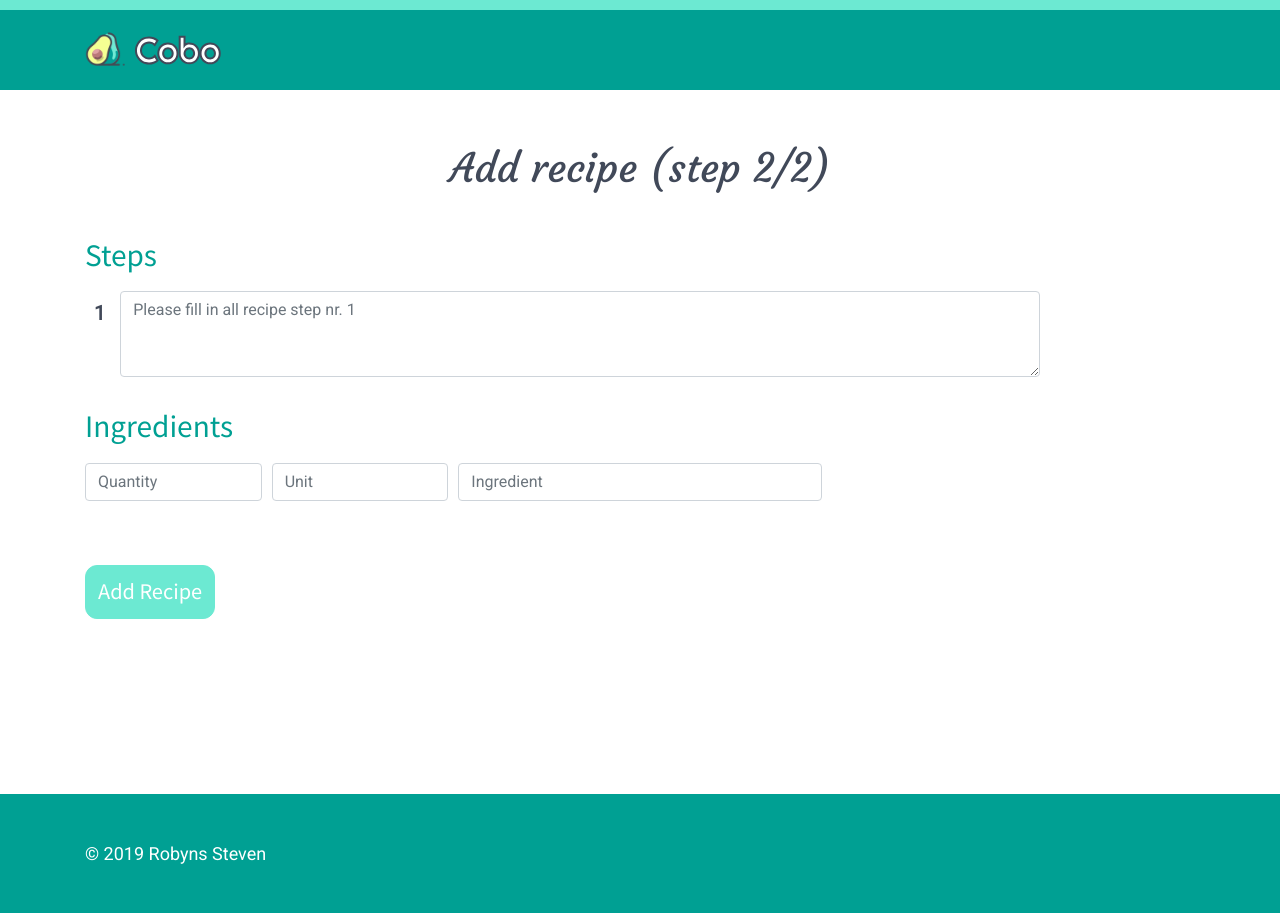
After one commit to RobynsS/cobo, a Django app: template cobo/templates/add_2.html in a window 1280 px wide. The commit adds this page. Run offline with Django 3.2, Linux system fonts and the light colour scheme; the template is opened without the code that fills it: most values are stand-ins (such as "Sample title", 1, 10 or a date in 2020); some libraries are stand-ins or nearby versions.

Commit message:
Form to add recipe + interface to catch the user input

```diff
--- a/apps/cookbook/recipefinder.py
+++ b/apps/cookbook/recipefinder.py
@@ -11,8 +11,6 @@ class RecipeFinder:
 
         filter = CombinedFilter(
             [TextFilter(self.query.text), CuisineFilter(self.query.cuisines), CourseFilter(self.query.courses), LabelFilter(self.query.labels)])
-
-        # filter = TextFilter(self.query.text)
 
         for recipe in self.recipes_all.entries:
             if(filter.filter(recipe)):
--- a/cobo/static/style.css
+++ b/cobo/static/style.css
@@ -297,3 +297,9 @@ h5 {
 .form-group{
   margin-bottom: 2rem;
 }
+
+#step-label{
+  font-size: 20px;
+  margin-left: 24px;
+  font-weight: bold;
+}
--- /dev/null
+++ b/cobo/templates/add_2.html
@@ -0,0 +1,44 @@
+{% extends 'basic.html' %}
+{% block 'body' %}
+
+<h1>Add recipe (step 2/2)</h1>
+
+<form action="{% url 'add_2' %}" method="post">
+{% csrf_token %}
+  <div class="form-group">
+    <h2>Steps</h2>
+    {% for i in amount_steps %}
+      <div class="form-group row">
+        <label  class="col-form-label" id="step-label">{{ forloop.counter }}</label>
+        <div class="col-sm-10">
+          <textarea rows="3" cols="30" name="step_{{ forloop.counter }}" class="form-control" placeholder="Please fill in all recipe step nr. {{ forloop.counter }}"></textarea>
+      </div>
+      </div>
+    {% endfor %}
+  </div>
+
+<div class="form-group">
+    <h2>Ingredients</h2>
+    {% for i in amount_ingrs %}
+      <div class="form-row">
+        <div class="form-group col-md-2">
+          <input type="number" name="ingr_{{ forloop.counter }}_qty" class="form-control" placeholder="Quantity">
+        </div>
+
+        <div class="form-group col-md-2">
+          <input type="text" name="ingr_{{ forloop.counter }}_unit" class="form-control" placeholder="Unit">
+        </div>
+        <div class="form-group col-md-4">
+          <input type="text" name="ingr_{{ forloop.counter }}" class="form-control" placeholder="Ingredient">
+        </div>
+      </div>
+    {% endfor %}
+  </div>
+
+  <input type="hidden" name="end" value="true">
+
+  <button class="btn btn-primary" id="button-green">Add Recipe</button>
+</form>
+<br>
+<br>
+{% endblock %}
--- a/cobo/templates/index.html
+++ b/cobo/templates/index.html
@@ -7,8 +7,7 @@
 <div style="text-align:center;">
     <a href="{% url 'search' %}" id="search-button" class="btn btn-cover">Search<br>recipe</a>
 
-    <a href="{% url 'add' %}" id="add-button" class="btn btn-cover">Add<br>recipe</a>
+    <a href="{% url 'add_1' %}" id="add-button" class="btn btn-cover">Add<br>recipe</a>
 
-    <a href="{% url 'add' %}" id="edit-button" class="btn btn-cover">Edit<br>recipe</a>
 </div>
 {% endblock %}
--- a/cobo/urls.py
+++ b/cobo/urls.py
@@ -19,7 +19,8 @@ from . import views
 
 urlpatterns = [
     path('', views.index, name='index'),
-    path('add/', views.add, name='add'),
+    path('add_1/', views.add_1, name='add_1'),
+    path('add_2/', views.add_2, name='add_2'),
     path('recipe/<int:recipe_id>', views.detail, name='detail'),
     path('search/', views.search, name='search'),
     path('result/', views.result, name="result"),
```
Also changed, not shown: apps/cookbook/modelinterface.py (+0 -8 lines), apps/cookbook/recipeadder.py (added, +44 -0 lines), cobo/templates/add_1.html (renamed from cobo/templates/add.html, +8 -14 lines), cobo/views.py (+36 -2 lines).
